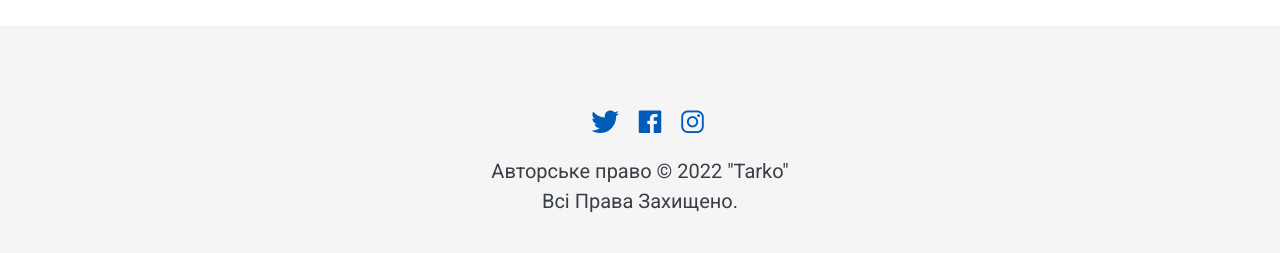
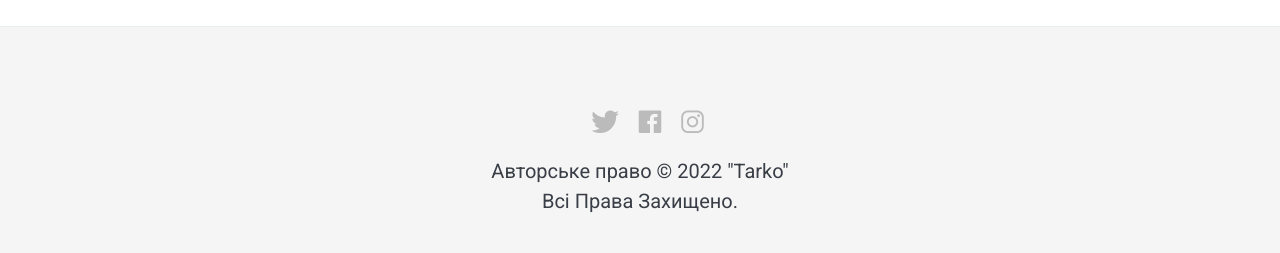
Before and after one commit to itarko/itarko.github.io, a Jekyll site: the page built from _pages/03-about.md, in a window 1280 px wide. Shown: the part 1045-1298 px from the top of the page. Built offline with Jekyll 4.4.1, drawn with Linux system fonts in a browser that asks for light colours; nearby versions of some CDN libraries.

Commit message:
Update _contact-link.scss

```diff
--- a/_sass/3-modules/_contact-link.scss
+++ b/_sass/3-modules/_contact-link.scss
@@ -6,9 +6,9 @@
 
       a {
         font-size: 30px;
-        color: #005BBB;
+        color: $gray;
         &:hover {
-          color: #000;
+          color: $dark;
         }
       }
     }
```
